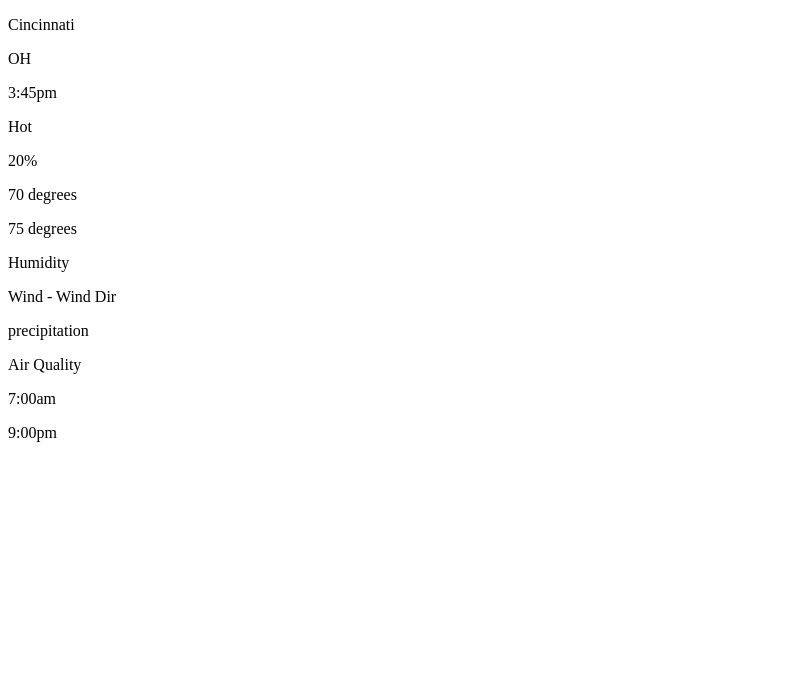
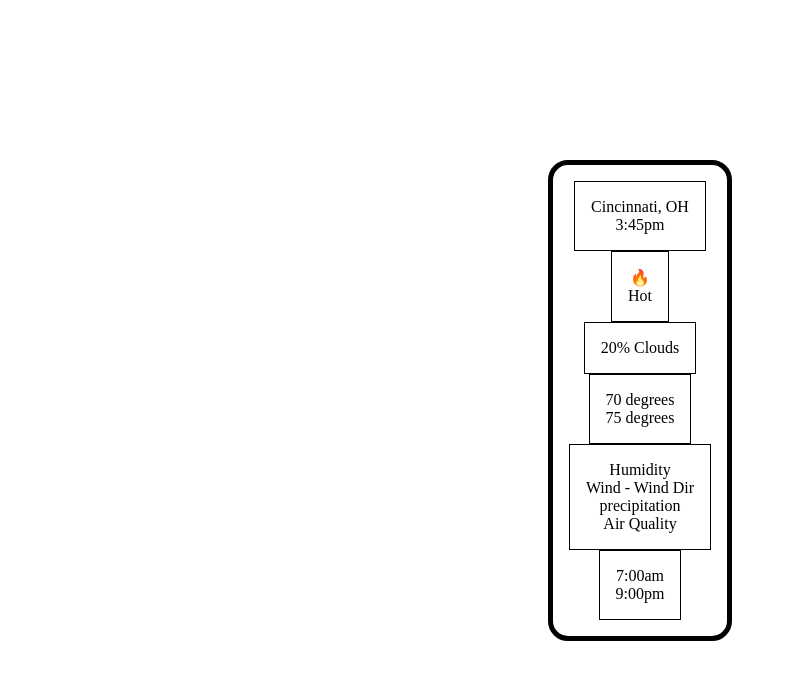
Before and after one commit to Denver-Meadows/Weather-App, a website: page index.html in a window 1280 px wide. Shown: the whole page, without its empty margins (0-787 px from the left). Drawn offline with Linux system fonts and the light colour scheme.

Commit message:
Basic styling complete before adding API

```diff
--- a/index.html
+++ b/index.html
@@ -14,16 +14,15 @@
     <!-- add ability to search by city or zip -->
     <div class="weather__data">
       <div class="weather__data__location">
-        <p class="weather__data__location__city">Cincinnati</p>
-        <p class="weather__data__location__state">OH</p>
+        <p class="weather__data__location__city">Cincinnati, OH</p>
         <p class="weather__data__loations__time">3:45pm</p>
       </div>
       <div class="weather__data__current">
-        <p class="weather__data__current__icon"></p>
+        <p class="weather__data__current__icon">🔥</p>
         <p class="weather__data__current__description">Hot</p>
       </div>
       <div class="weather__data__clouds">
-        <p class="weather__data__clouds__coverage">20%</p>
+        <p class="weather__data__clouds__coverage">20% Clouds</p>
       </div>
       <div class="weather__data__temp">
         <p class="weather__data__temp__actual">70 degrees</p>
--- a/style.css
+++ b/style.css
@@ -0,0 +1,54 @@
+* {
+  margin: 0;
+  padding: 0;
+  box-sizing: border-box;
+}
+
+
+.main__app__container {
+  display: flex;
+  justify-content: center;
+  align-items: center;
+  height: 100vh;
+}
+
+.weather__data {
+  display: flex;
+  flex-direction: column;
+  align-items: center;
+  justify-content: center;
+  text-align: center;
+  border: 5px solid black;
+  padding: 1rem;
+  border-radius: 20px;
+}
+
+.weather__data__location {
+  border: 1px solid black;
+  padding: 1rem;
+}
+
+.weather__data__current {
+  border: 1px solid black;
+  padding: 1rem;
+}
+
+.weather__data__clouds {
+  border: 1px solid black;
+  padding: 1rem;
+}
+
+.weather__data__temp {
+  border: 1px solid black;
+  padding: 1rem;
+}
+
+.weather__data__additional-info {
+  border: 1px solid black;
+  padding: 1rem;
+}
+
+.weather__data__sun {
+  border: 1px solid black;
+  padding: 1rem;
+}
```
